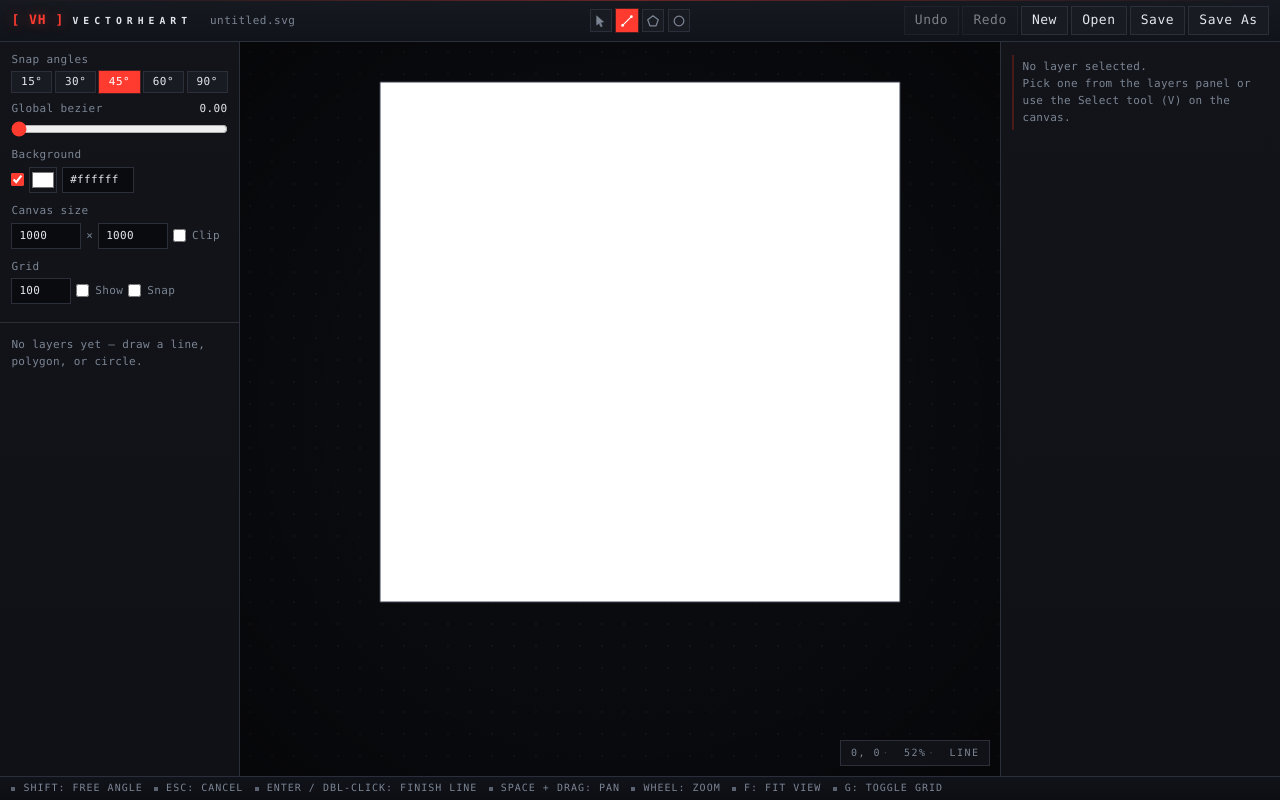
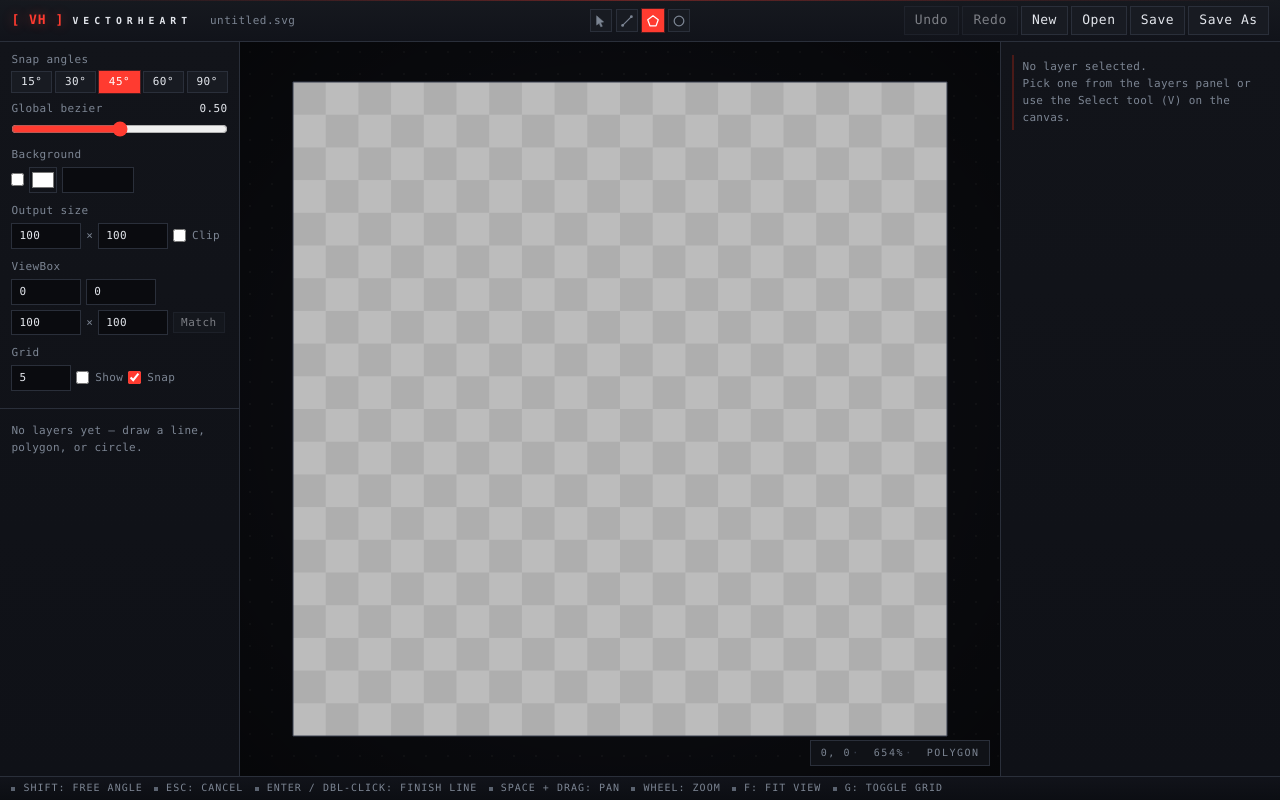
Before and after one commit to verekia/vct7, a React (Vite) app: page / in a window 1280 px wide. Built offline with nearby package versions, Linux system fonts and the light colour scheme.

Commit message:
feat: better defaults

```diff
--- a/src/components/Canvas.tsx
+++ b/src/components/Canvas.tsx
@@ -15,7 +15,10 @@ interface ContainerSize {
 export function Canvas() {
   const wrapRef = useRef<HTMLDivElement>(null);
   const svgRef = useRef<SVGSVGElement>(null);
-  const [size, setSize] = useState<ContainerSize>({ w: 800, h: 600 });
+  // Start at 0×0 so the fit effect's `size.w <= 1` gate skips the very first
+  // pass — otherwise it'd lock the initial fit to a hardcoded fallback (and
+  // the nonce gate prevents re-running once the real measurement arrives).
+  const [size, setSize] = useState<ContainerSize>({ w: 0, h: 0 });
 
   // Track container size to drive the SVG viewBox.
   useLayoutEffect(() => {
@@ -39,17 +42,28 @@ export function Canvas() {
     if (lastFitNonce.current === fitNonce) return;
     lastFitNonce.current = fitNonce;
     const pad = 40;
-    const scale = Math.min(
-      (size.w - pad * 2) / settings.width,
-      (size.h - pad * 2) / settings.height,
-    );
+    // Fit centers the artboard (= viewBox) in the viewport. The viewBox origin
+    // may be non-zero, so subtract `vbX*scale` from the centering offset to
+    // place the artboard's top-left where it belongs in world space.
+    const vbW = settings.viewBoxWidth;
+    const vbH = settings.viewBoxHeight;
+    const scale = Math.min((size.w - pad * 2) / vbW, (size.h - pad * 2) / vbH);
     const s = scale > 0 ? scale : 1;
     setView({
       scale: s,
-      x: (size.w - settings.width * s) / 2,
-      y: (size.h - settings.height * s) / 2,
+      x: (size.w - vbW * s) / 2 - settings.viewBoxX * s,
+      y: (size.h - vbH * s) / 2 - settings.viewBoxY * s,
     });
-  }, [fitNonce, size.w, size.h, settings.width, settings.height, setView]);
+  }, [
+    fitNonce,
+    size.w,
+    size.h,
+    settings.viewBoxX,
+    settings.viewBoxY,
+    settings.viewBoxWidth,
+    settings.viewBoxHeight,
+    setView,
+  ]);
 
   useCanvasInteractions(svgRef);
 
@@ -91,33 +105,31 @@ export function Canvas() {
         <g transform={transform}>
           {settings.bg === null && (
             <defs>
-              <CheckerPattern
-                id="vh-checker"
-                gridVisible={settings.gridVisible}
-                gridSize={settings.gridSize}
-              />
+              <CheckerPattern id="vh-checker" gridSize={settings.gridSize} scale={view.scale} />
             </defs>
           )}
           <rect
-            x={0}
-            y={0}
-            width={settings.width}
-            height={settings.height}
+            x={settings.viewBoxX}
+            y={settings.viewBoxY}
+            width={settings.viewBoxWidth}
+            height={settings.viewBoxHeight}
             fill={settings.bg === null ? 'url(#vh-checker)' : settings.bg}
           />
           {settings.gridVisible && settings.gridSize > 0 && (
             <GridLayer
               size={settings.gridSize}
-              boardW={settings.width}
-              boardH={settings.height}
+              boardX={settings.viewBoxX}
+              boardY={settings.viewBoxY}
+              boardW={settings.viewBoxWidth}
+              boardH={settings.viewBoxHeight}
               scale={view.scale}
             />
           )}
           <rect
-            x={0}
-            y={0}
-            width={settings.width}
-            height={settings.height}
+            x={settings.viewBoxX}
+            y={settings.viewBoxY}
+            width={settings.viewBoxWidth}
+            height={settings.viewBoxHeight}
             fill="none"
             stroke="#3a4150"
             strokeWidth={1}
@@ -127,7 +139,12 @@ export function Canvas() {
           {settings.clip && (
             <defs>
               <clipPath id="vh-artboard-clip">
-                <rect x={0} y={0} width={settings.width} height={settings.height} />
+                <rect
+                  x={settings.viewBoxX}
+                  y={settings.viewBoxY}
+                  width={settings.viewBoxWidth}
+                  height={settings.viewBoxHeight}
+                />
               </clipPath>
             </defs>
           )}
@@ -178,8 +195,8 @@ export function Canvas() {
               cursor={cursor}
               snapDisabled={snapDisabled}
               snapAngles={settings.snapAngles}
-              boardW={settings.width}
-              boardH={settings.height}
+              boardW={settings.viewBoxWidth}
+              boardH={settings.viewBoxHeight}
               bezier={settings.bezier}
               scale={view.scale}
             />
@@ -207,39 +224,48 @@ export function Canvas() {
   );
 }
 
-// Checkerboard tile size used when no project background is set. Snaps to the
-// project grid (visible only) when that lands within `[MIN, MAX]` so the
-// pattern boundaries land on grid lines; otherwise falls back to TARGET.
-const CHECKER_TARGET = 40;
-const CHECKER_MIN = 16;
-const CHECKER_MAX = 160;
+// Checker tile thresholds in **screen pixels**, so tiles stay roughly constant
+// across zoom levels. The actual tile size is converted to canvas units (the
+// pattern coordinate space) on the fly via `/ scale`.
+const CHECKER_TARGET_PX = 40;
+const CHECKER_MIN_PX = 24;
+const CHECKER_MAX_PX = 64;
 
-const computeCheckerSize = (gridVisible: boolean, gridSize: number): number => {
-  if (!gridVisible || !(gridSize > 0)) return CHECKER_TARGET;
-  // The check size must be an integer multiple of gridSize for boundaries to
-  // align — pick the multiple closest to the target within [MIN, MAX].
-  const n = Math.max(1, Math.round(CHECKER_TARGET / gridSize));
-  const tile = n * gridSize;
-  if (tile >= CHECKER_MIN && tile <= CHECKER_MAX) return tile;
-  // Grid too coarse for the multiple to fit (e.g. gridSize=200 > MAX). Try the
-  // smallest multiple that clears MIN — that always aligns even if larger than
-  // target, but still bail out if it busts MAX.
-  const m = Math.max(1, Math.ceil(CHECKER_MIN / gridSize));
-  const alt = m * gridSize;
-  if (alt <= CHECKER_MAX) return alt;
-  return CHECKER_TARGET;
+// Returns the tile size in canvas units. As long as the project has a grid
+// spacing (regardless of whether the grid is rendered), snaps the tile to
+// `gridSize · 2^k` so every grid line coincides with a tile boundary (or —
+// when zoomed in past the grid — every tile boundary lies on a 1/2^|k|
+// subdivision of the grid). The exponent is the one whose on-screen tile
+// size lands closest to the screen target while still inside [MIN, MAX].
+// This gives the checker a "subdivides as you zoom in" feel that stays
+// grid-aligned at any zoom level.
+const computeCheckerSize = (gridSize: number, scale: number): number => {
+  const safeScale = scale > 0 ? scale : 1;
+  const targetCanvas = CHECKER_TARGET_PX / safeScale;
+  if (!(gridSize > 0)) return targetCanvas;
+  const minCanvas = CHECKER_MIN_PX / safeScale;
+  const maxCanvas = CHECKER_MAX_PX / safeScale;
+  // Pick the exponent k closest to the screen target.
+  let exp = Math.round(Math.log2(targetCanvas / gridSize));
+  let tile = gridSize * 2 ** exp;
+  // The MAX/MIN ratio (≥ 2) guarantees at least one power-of-2 step fits in
+  // the band, so these loops settle quickly without oscillating.
+  while (tile > maxCanvas) {
+    exp -= 1;
+    tile = gridSize * 2 ** exp;
+  }
+  while (tile < minCanvas) {
+    exp += 1;
+    tile = gridSize * 2 ** exp;
+  }
+  // Adjusting up could overshoot MAX in pathological setups (very narrow
+  // band) — give up on grid snapping rather than emit something too large.
+  if (tile > maxCanvas) return targetCanvas;
+  return tile;
 };
 
-function CheckerPattern({
-  id,
-  gridVisible,
-  gridSize,
-}: {
-  id: string;
-  gridVisible: boolean;
-  gridSize: number;
-}) {
-  const s = computeCheckerSize(gridVisible, gridSize);
+function CheckerPattern({ id, gridSize, scale }: { id: string; gridSize: number; scale: number }) {
+  const s = computeCheckerSize(gridSize, scale);
   const t = s * 2;
   return (
     <pattern id={id} x={0} y={0} width={t} height={t} patternUnits="userSpaceOnUse">
@@ -252,11 +278,15 @@ function CheckerPattern({
 
 function GridLayer({
   size,
+  boardX,
+  boardY,
   boardW,
   boardH,
   scale,
 }: {
   size: number;
+  boardX: number;
+  boardY: number;
   boardW: number;
   boardH: number;
   scale: number;
@@ -266,10 +296,12 @@ function GridLayer({
   const lines = useMemo(() => {
     const xs: number[] = [];
     const ys: number[] = [];
-    for (let x = size; x < boardW; x += size) xs.push(x);
-    for (let y = size; y < boardH; y += size) ys.push(y);
+    // Lines start one cell in from the artboard origin and run up to (but not
+    // including) the right/bottom edge — borders are already drawn.
+    for (let x = boardX + size; x < boardX + boardW; x += size) xs.push(x);
+    for (let y = boardY + size; y < boardY + boardH; y += size) ys.push(y);
     return { xs, ys };
-  }, [size, boardW, boardH]);
+  }, [size, boardX, boardY, boardW, boardH]);
   if (screenSpacing < 4) return null;
   return (
     <g className="grid-layer" pointerEvents="none">
@@ -277,18 +309,18 @@ function GridLayer({
         <line
           key={`x${x}`}
           x1={fmt(x)}
-          y1={0}
+          y1={fmt(boardY)}
           x2={fmt(x)}
-          y2={fmt(boardH)}
+          y2={fmt(boardY + boardH)}
           vectorEffect="non-scaling-stroke"
         />
       ))}
       {lines.ys.map((y) => (
         <line
           key={`y${y}`}
-          x1={0}
+          x1={fmt(boardX)}
           y1={fmt(y)}
-          x2={fmt(boardW)}
+          x2={fmt(boardX + boardW)}
           y2={fmt(y)}
           vectorEffect="non-scaling-stroke"
         />
@@ -488,7 +520,7 @@ function VertexDragGuides({
   else if (shape.closed && n > 1) anchors.push(shape.points[n - 1]);
   if (index < n - 1) anchors.push(shape.points[index + 1]);
   else if (shape.closed && n > 1) anchors.push(shape.points[0]);
-  const rayLen = (settings.width + settings.height) * 2;
+  const rayLen = (settings.viewBoxWidth + settings.viewBoxHeight) * 2;
   return (
     <g>
       {anchors.map((a, ai) =>
--- a/src/components/ProjectPanel.tsx
+++ b/src/components/ProjectPanel.tsx
@@ -49,6 +49,21 @@ export function ProjectPanel() {
   const [heightText, setHeightText] = useState(String(settings.height));
   useEffect(() => setWidthText(String(settings.width)), [settings.width]);
   useEffect(() => setHeightText(String(settings.height)), [settings.height]);
+
+  const [vbXText, setVbXText] = useState(String(settings.viewBoxX));
+  const [vbYText, setVbYText] = useState(String(settings.viewBoxY));
+  const [vbWText, setVbWText] = useState(String(settings.viewBoxWidth));
+  const [vbHText, setVbHText] = useState(String(settings.viewBoxHeight));
+  useEffect(() => setVbXText(String(settings.viewBoxX)), [settings.viewBoxX]);
+  useEffect(() => setVbYText(String(settings.viewBoxY)), [settings.viewBoxY]);
+  useEffect(() => setVbWText(String(settings.viewBoxWidth)), [settings.viewBoxWidth]);
+  useEffect(() => setVbHText(String(settings.viewBoxHeight)), [settings.viewBoxHeight]);
+
+  const viewBoxMatchesCanvas =
+    settings.viewBoxX === 0 &&
+    settings.viewBoxY === 0 &&
+    settings.viewBoxWidth === settings.width &&
+    settings.viewBoxHeight === settings.height;
 
   const [gridSizeText, setGridSizeText] = useState(String(settings.gridSize));
   useEffect(() => setGridSizeText(String(settings.gridSize)), [settings.gridSize]);
@@ -121,7 +136,7 @@ export function ProjectPanel() {
       </label>
 
       <label>
-        <span>Canvas size</span>
+        <span title="SVG width / height attributes — output rendered size">Output size</span>
         <div className="flex gap-1.5 items-center flex-wrap">
           <input
             type="number"
@@ -154,6 +169,77 @@ export function ProjectPanel() {
             />
             <span>Clip</span>
           </label>
+        </div>
+      </label>
+
+      <label>
+        <span title="SVG viewBox — drawing coordinate space and the editor artboard">
+          ViewBox
+        </span>
+        <div className="flex gap-1.5 items-center flex-wrap">
+          <input
+            type="number"
+            value={vbXText}
+            title="x"
+            onChange={(e) => setVbXText(e.target.value)}
+            onBlur={() => {
+              const v = parseFloat(vbXText);
+              if (Number.isFinite(v)) setSettings({ viewBoxX: v });
+              else setVbXText(String(settings.viewBoxX));
+            }}
+          />
+          <input
+            type="number"
+            value={vbYText}
+            title="y"
+            onChange={(e) => setVbYText(e.target.value)}
+            onBlur={() => {
+              const v = parseFloat(vbYText);
+              if (Number.isFinite(v)) setSettings({ viewBoxY: v });
+              else setVbYText(String(settings.viewBoxY));
+            }}
+          />
+          <input
+            type="number"
+            min={1}
+            value={vbWText}
+            title="width"
+            onChange={(e) => setVbWText(e.target.value)}
+            onBlur={() => {
+              const v = parseFloat(vbWText);
+              if (Number.isFinite(v) && v > 0) setSettings({ viewBoxWidth: v });
+              else setVbWText(String(settings.viewBoxWidth));
+            }}
+          />
+          <span>×</span>
+          <input
+            type="number"
+            min={1}
+            value={vbHText}
+            title="height"
+            onChange={(e) => setVbHText(e.target.value)}
+            onBlur={() => {
+              const v = parseFloat(vbHText);
+              if (Number.isFinite(v) && v > 0) setSettings({ viewBoxHeight: v });
+              else setVbHText(String(settings.viewBoxHeight));
+            }}
+          />
+          <button
+            type="button"
+            className="text-[11px] px-[7px] py-[2px]"
+            disabled={viewBoxMatchesCanvas}
+            title="Reset viewBox to 0 0 (output width) (output height)"
+            onClick={() =>
+              setSettings({
+                viewBoxX: 0,
+                viewBoxY: 0,
+                viewBoxWidth: settings.width,
+                viewBoxHeight: settings.height,
+              })
+            }
+          >
+            Match
+          </button>
         </div>
       </label>
 
--- a/src/lib/svg-io.ts
+++ b/src/lib/svg-io.ts
@@ -18,13 +18,17 @@ const parseArcAttr = (raw: string | null): ArcRange | undefined => {
 
 export const DEFAULT_SETTINGS: ProjectSettings = {
   snapAngles: [0, 45, 90, 135, 180, 225, 270, 315],
-  bezier: 0,
-  bg: '#ffffff',
-  width: 1000,
-  height: 1000,
-  gridSize: 100,
+  bezier: 0.5,
+  bg: null,
+  width: 100,
+  height: 100,
+  viewBoxX: 0,
+  viewBoxY: 0,
+  viewBoxWidth: 100,
+  viewBoxHeight: 100,
+  gridSize: 5,
   gridVisible: false,
-  gridSnap: false,
+  gridSnap: true,
   clip: false,
 };
 
@@ -40,9 +44,13 @@ export const resetIds = (n = 1): void => {
 export function serializeProject(settings: ProjectSettings, shapes: Shape[]): string {
   const lines: string[] = [];
   lines.push('<?xml version="1.0" encoding="UTF-8"?>');
+  const vbX = settings.viewBoxX;
+  const vbY = settings.viewBoxY;
+  const vbW = settings.viewBoxWidth;
+  const vbH = settings.viewBoxHeight;
   lines.push(
-    `<svg xmlns="http://www.w3.org/2000/svg" viewBox="0 0 ${fmt(settings.width)} ${fmt(
-      settings.height,
+    `<svg xmlns="http://www.w3.org/2000/svg" viewBox="${fmt(vbX)} ${fmt(vbY)} ${fmt(vbW)} ${fmt(
+      vbH,
     )}" width="${fmt(settings.width)}" height="${fmt(settings.height)}"` +
       ` data-vh-snap-angles="${escapeAttr(settings.snapAngles.join(','))}"` +
       ` data-vh-bezier="${fmt(settings.bezier)}"` +
@@ -56,16 +64,16 @@ export function serializeProject(settings: ProjectSettings, shapes: Shape[]): st
   );
   if (settings.bg !== null) {
     lines.push(
-      `  <rect x="0" y="0" width="${fmt(settings.width)}" height="${fmt(
-        settings.height,
+      `  <rect x="${fmt(vbX)}" y="${fmt(vbY)}" width="${fmt(vbW)}" height="${fmt(
+        vbH,
       )}" fill="${escapeAttr(settings.bg)}"/>`,
     );
   }
   if (settings.clip) {
     lines.push(
-      `  <defs><clipPath id="vh-artboard-clip"><rect x="0" y="0" width="${fmt(
-        settings.width,
-      )}" height="${fmt(settings.height)}"/></clipPath></defs>`,
+      `  <defs><clipPath id="vh-artboard-clip"><rect x="${fmt(vbX)}" y="${fmt(vbY)}" width="${fmt(
+        vbW,
+      )}" height="${fmt(vbH)}"/></clipPath></defs>`,
     );
     lines.push(`  <g clip-path="url(#vh-artboard-clip)">`);
   }
@@ -149,18 +157,36 @@ export function parseProject(text: string): ParsedProject {
 
   const settings: ProjectSettings = { ...DEFAULT_SETTINGS };
 
-  const vb = svg.getAttribute('viewBox');
-  if (vb) {
-    const parts = vb.split(/[\s,]+/).map(Number);
+  // Parse the viewBox and width/height attributes independently. When a file
+  // has only one, derive the other so legacy SVGs (typical case: viewBox only)
+  // round-trip with width === viewBoxWidth, height === viewBoxHeight.
+  const vbAttr = svg.getAttribute('viewBox');
+  let vbParts: [number, number, number, number] | null = null;
+  if (vbAttr) {
+    const parts = vbAttr.split(/[\s,]+/).map(Number);
     if (parts.length === 4 && parts.every(Number.isFinite)) {
-      settings.width = parts[2];
-      settings.height = parts[3];
+      vbParts = [parts[0], parts[1], parts[2], parts[3]];
     }
-  } else {
-    const w = parseFloat(svg.getAttribute('width') ?? '');
-    const h = parseFloat(svg.getAttribute('height') ?? '');
-    if (Number.isFinite(w)) settings.width = w;
-    if (Number.isFinite(h)) settings.height = h;
+  }
+  const widthAttr = parseFloat(svg.getAttribute('width') ?? '');
+  const heightAttr = parseFloat(svg.getAttribute('height') ?? '');
+  if (vbParts) {
+    settings.viewBoxX = vbParts[0];
+    settings.viewBoxY = vbParts[1];
+    settings.viewBoxWidth = vbParts[2];
+    settings.viewBoxHeight = vbParts[3];
+  }
+  if (Number.isFinite(widthAttr)) settings.width = widthAttr;
+  else if (vbParts) settings.width = vbParts[2];
+  if (Number.isFinite(heightAttr)) settings.height = heightAttr;
+  else if (vbParts) settings.height = vbParts[3];
+  // No viewBox in the source: default it to (0, 0, width, height) so the
+  // editor's drawing extent matches the legacy interpretation.
+  if (!vbParts) {
+    settings.viewBoxX = 0;
+    settings.viewBoxY = 0;
+    settings.viewBoxWidth = settings.width;
+    settings.viewBoxHeight = settings.height;
   }
 
   const angles = svg.getAttribute('data-vh-snap-angles');
--- a/src/store.ts
+++ b/src/store.ts
@@ -183,7 +183,7 @@ export const useStore = create<AppState>((set) => ({
   selectedShapeIds: [],
   selectionAnchorId: null,
   selectedVertices: [],
-  tool: 'line',
+  tool: 'polygon',
   drawing: null,
   view: { ...DEFAULT_VIEW },
   settings: { ...DEFAULT_SETTINGS },
```
Also changed, not shown: src/types.ts (+16 -0 lines), 1 other file (tests, documents, lock files or other folders).
